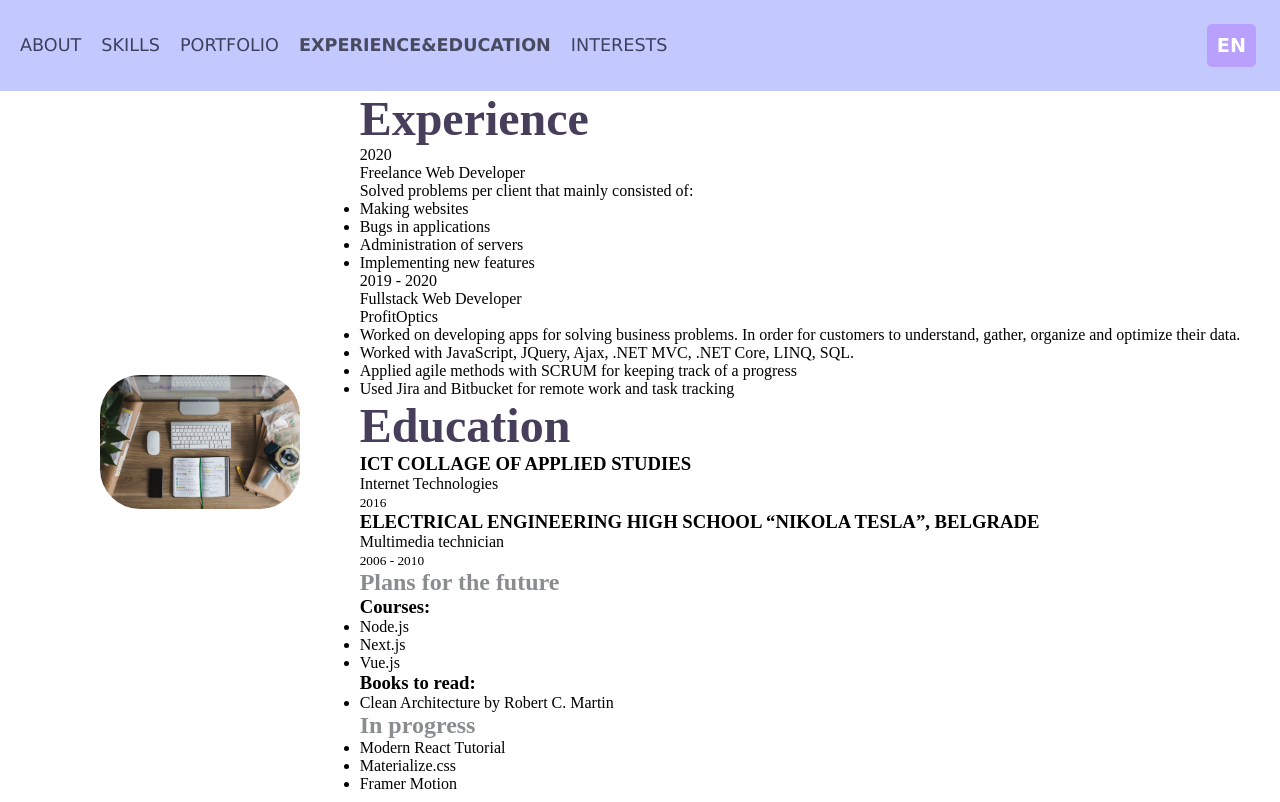
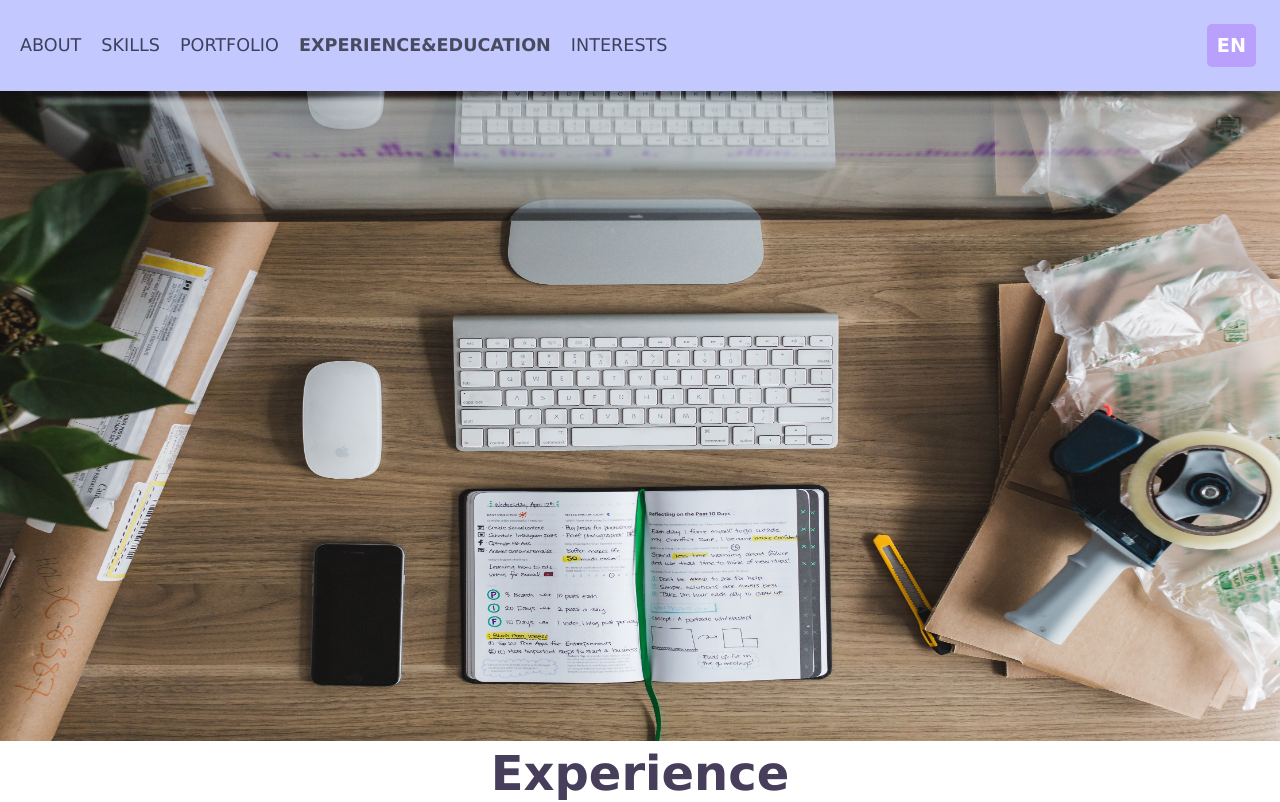
Before and after one commit to Kristina-11/Resume, a React (Create React App) app: page /work in a window 1280 px wide. Shown: the top 802 px of the page. Built offline with nearby package versions, Linux system fonts and the light colour scheme; the HTML template or start-up script is replaced by a standard one.

Commit message:
Basic styling for whole site.

```diff
--- a/src/components/pages/Experience.js
+++ b/src/components/pages/Experience.js
@@ -80,8 +80,8 @@ const Experience = () => {
     });
 
     return (
-        <div className="container">
-            <Picture src={src} text='experience' from='main'/>
+        <div className="container exp-container">
+            <Picture src={src} text='experience' from='experience'/>
             {
                 lang === 'en' ?
                 <WorkDetails props={experience} /> :
--- a/src/components/pages/Interests.js
+++ b/src/components/pages/Interests.js
@@ -1,10 +1,35 @@
 import Picture from "../reusable/Picture";
 import src from '../../img/interests.jpeg';
+import beer from '../../img/interests/beer.png';
+import journaling from '../../img/interests/journaling.png';
+import pawlife from '../../img/interests/pawlife.png';
+import pingpong from '../../img/interests/pingpong.png';
+import sims from '../../img/interests/sims.png';
+import swimming from '../../img/interests/swimming.png';
+import trekking from '../../img/interests/trekking.png';
+import { useState } from "react";
 
 const Interests = () => {
+    // Change this
     return (
-        <div className="container">
-            <Picture src={src} text='interests' from='main'/>
+        <div className="container interests-container">
+            <Picture src={src} text='interests' from='interests'/>
+            <div className="picture-show">
+                <div className='pic-interests'>
+                    <img src={beer} width='50px' />
+                    <input type='range' className='range' min='0' max='10' value='8' disabled />
+                </div>
+
+                <div className='pic-interests'>
+                    <img src={journaling} width='50px' />
+                    <input type='range' className='range' min='0' max='10' value='8' disabled />
+                </div>
+
+                <div className='pic-interests'>
+                    <img src={pawlife} width='50px' />
+                    <input type='range' className='range' min='0' max='10' value='10' disabled />
+                </div>
+            </div>
         </div>
      );
 }
--- a/src/components/pages/Portfolio.js
+++ b/src/components/pages/Portfolio.js
@@ -21,7 +21,7 @@ const Portfolio = () => {
     ]);
 
     return (
-        <div className="container">
+        <div className="container portfolio-container">
             <Picture src={src} text='portfolio' from='portfolio'/>
             {
                 lang === 'en' ?
@@ -30,7 +30,7 @@ const Portfolio = () => {
                         <div className="summary">
                             All the code of my projects can be found on my GitHub account. <br/>
                             There you will also find documentation for projects. <br/>
-                            Projects can be viewed by clicking icon below.
+                            Projects can be viewed by clicking icon below or clicking on project picture.
                         </div>
                     </div> :
                     <div className="portfolio">
@@ -38,7 +38,7 @@ const Portfolio = () => {
                         <div className="summary">
                             Kod svih projekata možete pogledati na mom GitHub profilu.  <br/>
                             Tamo ćete naći i dokumentaciju projekata. <br/>
-                            Projekte možete pogledati klikom na sliku ispod.
+                            Projekte možete pogledati klikom na sliku ispod ili klikom na sliku projekta.
                         </div>
                     </div>
             }
--- a/src/components/reusable/Picture.js
+++ b/src/components/reusable/Picture.js
@@ -47,6 +47,14 @@ const Picture = ({ src, text, from }) => {
             case 'portfolio':
             setStyle('portfolio-pic');
             break;
+
+            case 'experience':
+            setStyle('experience-pic');
+            break;
+
+            case 'interests':
+            setStyle('interests-pic');
+            break;
         }
     }, [text, from])
 
--- a/src/components/reusable/ProjectDetails.js
+++ b/src/components/reusable/ProjectDetails.js
@@ -18,14 +18,14 @@ const ProjectDetails = ({ info }) => {
 
         moreLinks.forEach((link) => {
             link.onclick = (e) => {
-                if (e.target.innerText === 'more') {
+                if (e.target.innerText === 'MORE') {
                     setMore(false);
                     e.target.nextElementSibling.style.display = 'block';
-                    e.target.innerText = 'less'
+                    e.target.innerText = 'LESS'
                 } else {
                     setMore(true);
                     e.target.nextElementSibling.style.display = 'none';
-                    e.target.innerText = 'more'
+                    e.target.innerText = 'MORE'
                 }
             }
         })
@@ -74,7 +74,7 @@ const ProjectDetails = ({ info }) => {
             </a>
             <div className="project-details">
                 { info.details }
-                <div className="more-link"> more </div>
+                <div className="more-link">MORE</div>
                 <div className="project-details-more">
                     { info.more }
                 </div>
--- a/src/components/reusable/WorkDetails.js
+++ b/src/components/reusable/WorkDetails.js
@@ -5,8 +5,8 @@ const WorkDetails = ({ props }) => {
             { props.experience.map((exp) => {
                 return (
                     <div className="experience" key={Math.random() * 10}>
+                        <div className="title">{ exp.title }</div>
                         <div className="date">{ exp.date }</div>
-                        <div className="title">{ exp.title }</div>
                         <div className="company-name">{ exp.company }</div>
                         <div className="details">
                             { exp.details }
--- a/src/index.css
+++ b/src/index.css
@@ -2,6 +2,10 @@
   box-sizing: border-box;
   padding: 0;
   margin: 0;
+}
+
+body {
+  font-family: 'Lucida Sans', 'Lucida Sans Regular', 'Lucida Grande', 'Lucida Sans Unicode', Geneva, Verdana, sans-serif;
 }
 
 h1 {
@@ -23,7 +27,7 @@ b {
 
 /* Navigation */
 .nav {
-  background: linear-gradient(83deg, rgba(195,201,255,1) 0%, rgba(184,160,252,1) 100%);
+  background: linear-gradient(83deg, rgba(195,201,255,1) 0%, rgb(149, 128, 207) 100%);
   background: rgba(195,201,255,1);
 
   display: flex;
@@ -86,8 +90,6 @@ b {
 .nav-right {
   padding: 1.5rem;
 }
-
-/* Navigation End */
 
 /* Container */
 
@@ -187,10 +189,6 @@ b {
   color: #f3f3f3;
 }
 
-.projects-pic img {
-  width: 200px;
-}
-
 /* Skills page */
 .tech, .tools, .soft, .lang {
   width: 100%;
@@ -246,11 +244,11 @@ b {
 }
 
 /* Portfolio page */
-.portfolio-pic {
+.portfolio-pic, .experience-pic, .interests-pic {
   width: 100%;
 }
 
-.portfolio-pic img {
+.portfolio-pic img, .experience-pic img, .skills-pic img, .interests-pic img {
   width: 100%;
   height: 300px;
 }
@@ -280,9 +278,115 @@ b {
   padding: 10px;
 }
 
+.project-details {
+  color: #463e5a;
+  text-align: center;
+  padding: 15px;
+  margin: 10px;
+  font-size: 1.2rem;
+}
+
 .project-details-more {
   display: none;
+  padding: 10px;
+  margin: 10px;
 }
+
+.more-link {
+  background-color: #eae3ff;
+  color: #463e5a;
+  font-weight: bold;
+  text-align: center;
+  padding: 5px;
+  cursor: pointer;
+  margin: 10px auto;
+}
+
+.projects-pic img {
+  width: 100%;
+}
+
+/* Experience page */
+.learning {
+  display: flex;
+  flex-direction: column;
+}
+
+.learning h1 {
+  text-align: center;
+}
+
+.experience {
+  background-color: #aba3c2c4;
+  color: #463e5a;
+  border-radius: 20px;
+  margin: 20px;
+  padding: 25px;
+}
+
+.title {
+  font-weight: bold;
+  font-size: 1.3rem;
+  text-align: center;
+}
+
+.date, .company-name {
+  text-align: center;
+}
+
+.details {
+  padding: 15px;
+}
+
+.education {
+  padding: 20px;
+  color: #4f4c57;
+}
+
+.facility {
+  padding: 10px;
+  text-align: center;
+}
+
+.plan {
+  padding: 20px;
+  margin: 10px;
+  /* background-color: #aba3c2c4; */
+  color: #46444b;
+  border-top: 3px solid #463e5a;
+}
+
+.plan h3 {
+  color: #4f4c57;
+  font-style: italic;
+  padding: 10px;
+}
+
+.plan ul li {
+  list-style: none;
+}
+
+.progress h2 {
+  color: #898d8d;
+  padding: 10px;
+}
+
+.progress {
+  padding: 20px;
+  margin: 20px;
+  color: #4f4c57;
+  border-top: 3px solid #463e5a;
+}
+
+/* Interests page */
+.interests-container {
+  display: block;
+}
+
+.pic-interests {
+  display: inline-block;
+}
+
 
 @media only screen and (max-width: 400px) {
   /* Links on the bottom changes */
@@ -297,8 +401,12 @@ b {
     display: inline;
   }
 
-  .skills-pic img, .portfolio-pic img {
+  .skills-pic img, .portfolio-pic img, .experience-pic img, .interests-pic img {
     height: 400px;
+  }
+
+  .plan,.progress {
+    text-align: center;
   }
 }
 
@@ -339,7 +447,7 @@ b {
   }
 
   /* Skills page */
-  .skill-container {
+  .skill-container, .exp-container {
     flex-direction: column;
   }
 
@@ -351,7 +459,73 @@ b {
     width: auto;
   }
 
-  .skills-pic img, .portfolio-pic img {
-    height: 600px;
+  .skills-pic img, .portfolio-pic img, .experience-pic img, .interests-pic img {
+    height: 650px;
+  }
+
+  /* Portfolio page */
+  .portfolio-container {
+    flex-direction: column;
+  }
+
+  .projects {
+    display: grid;
+    grid-template-columns: auto auto auto;
+  }
+
+  .more-link {
+    width: 100%;
+    border-radius: 10px;
+  }
+
+  .projects-pic img {
+    width: 100%;
+  }
+
+  /* Experience page */
+  .learning {
+    display: grid;
+    grid-template-columns: 1fr 1fr;
+  }
+
+  .learning h1:first-of-type {
+    grid-column: 1 / span 2;
+  }
+
+  .learning h1:last-of-type {
+    grid-column: 1 / span 2;
+  }
+
+  .education {
+    grid-row: 4;
+    grid-column: 1 / span 2;
+  }
+
+  .facility {
+    padding: 20px;
+  }
+
+  .plan {
+    grid-column: 1;
+    grid-row: 5;
+    border: none;
+  }
+
+  .progress {
+    grid-column: 2;
+    grid-row: 5;
+    border: none;
+  }
+
+  .plan, .progress {
+    background-color: #aba3c2c4;
+    border-radius: 20px;
   }
 }
+
+/* Test this out */
+@media only screen and (min-width: 1000) {
+  .skills-pic img, .portfolio-pic img, .experience-pic img, .interests-pic img{
+    height: 800px;
+  }
+}
```
Also changed, not shown: src/img/projects/managment.PNG.
